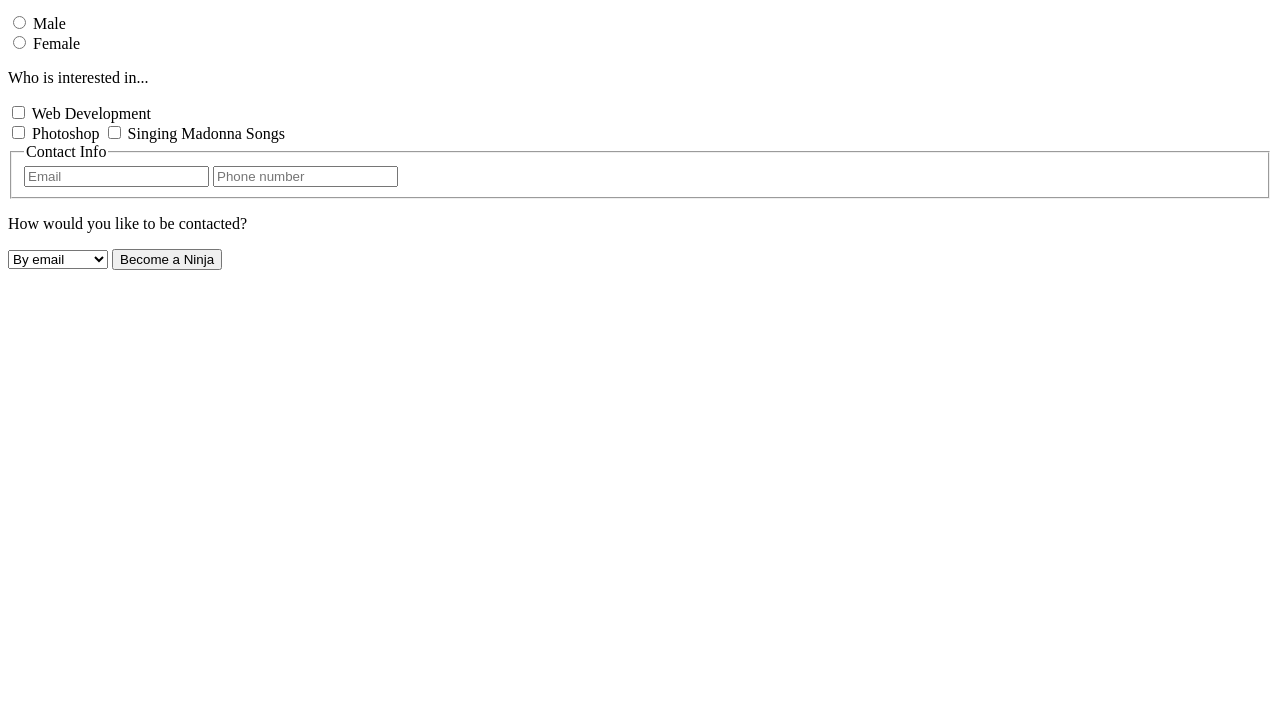
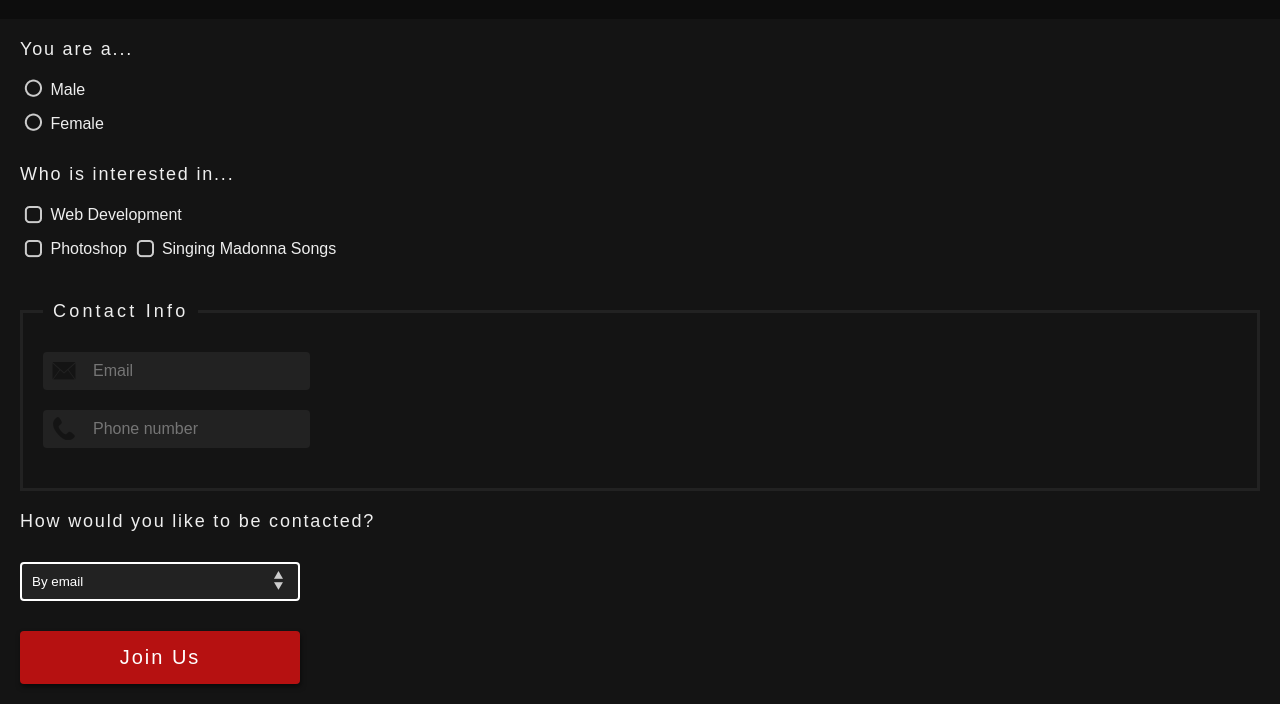
Before and after one commit to marizoo/styling-forms, a plain HTML site: page index.html in a window 1280 px wide. Shown: the part 101-805 px from the top of the page. Drawn offline with Linux system fonts and the light colour scheme.

Commit message:
finished styling the form

```diff
--- a/index.html
+++ b/index.html
@@ -43,7 +43,7 @@
             <option>By email</option>
             <option>By telephone</option>
         </select>
-        <input type="submit" value="Become a Ninja">
+        <input type="submit" value="Join Us">
     </form>
 </body>
 </html>
--- a/styles.css
+++ b/styles.css
@@ -0,0 +1,165 @@
+/* 01. BASE FORM STYLES */
+body {
+  background: #141414;
+  margin: 0;
+  font-family: Arial, Helvetica, sans-serif;
+}
+
+header {
+  background: #0d0d0d;
+  padding: 20px;
+  text-align: center;
+  color: white;
+}
+
+form {
+  margin: 20px;
+  color: #eee;
+}
+
+form p {
+  font-size: 18px;
+  letter-spacing: 0.1em;
+}
+
+/* 02. RADIO BOX Styles */
+input[type="radio"] {
+  opacity: 0;
+  width: 0;
+  margin: 0;
+}
+
+label[for="male"],
+label[for="female"] {
+  margin-bottom: 10px;
+  display: inline-block;
+  padding-left: 26px;
+  background: url("./img/checks.png") no-repeat;
+  background-position: 0 -32px;
+  line-height: 24px;
+  cursor: pointer;
+}
+
+input:checked + label[for="male"],
+input:checked + label[for="female"] {
+  background-position: 0 0;
+  color: #ce1010;
+}
+
+/* 03. CHECKBOX Styles */
+input[type="checkbox"] {
+  opacity: 0;
+  width: 0;
+  margin: 0;
+}
+
+label[for="web"],
+label[for="photoshop"],
+label[for="madonna"] {
+  display: inline-block;
+  margin-bottom: 10px;
+  padding-left: 26px;
+  background: url("./img/checks.png") no-repeat;
+  background-position: 0 -98px;
+  line-height: 24px;
+  cursor: pointer;
+}
+
+input:checked + label[for="web"],
+input:checked + label[for="photoshop"],
+input:checked + label[for="madonna"] {
+  background-position: 0 -65px;
+  color: #ce1010;
+}
+
+/* 04. TEXT INPUT Styles & FIELDSETS */
+fieldset {
+  padding: 20px;
+  margin: 20px 0;
+  border: 3px solid #222;
+}
+
+legend {
+  padding: 10px;
+  font-size: 18px;
+  letter-spacing: 0.2rem;
+}
+
+input[type="email"],
+input[type="telephone"] {
+  display: block;
+  margin-bottom: 20px;
+  padding: 10px 10px 10px 50px;
+  border: 0;
+  border-radius: 4px;
+  background: url("./img/inputs.png") no-repeat;
+  background-color: #222;
+  font-size: 16px;
+  color: #fff;
+  float: left;
+  clear: both;
+}
+
+input[type="email"] {
+  background-position: 7px 8px;
+}
+input[type="telephone"] {
+  background-position: 7px -58px;
+}
+
+/* 05. SELECT BOXES */
+select {
+  -webkit-appearance: none;
+  -moz-appearance: none;
+  -o-appearance: none;
+  -ms-appearance: none;
+  appearance: none;
+
+  display: block;
+  margin: 30px 0;
+  padding: 10px 50px 10px 10px;
+  background: url("./img/select.png") no-repeat 95% center;
+  background-color: #222;
+  color: #fff;
+  border-radius: 4px;
+  border: 2px solid #fff;
+  width: 280px;
+}
+
+input[type="submit"] {
+  background: #b61111;
+  padding: 15px;
+  color: #fff;
+  font-size: 20px;
+  letter-spacing: 0.1em;
+  border-radius: 4px;
+  border: 0;
+  box-shadow: 1px 3px 5px rgba(0, 0, 0, 0.5);
+  width: 280px;
+}
+
+/* 06. INPUT VALIDATION STYLES */
+
+input[type="email"]:valid,
+input[type="telephone"]:valid {
+  border: 2px solid #fff;
+}
+
+input[type="email"]:valid {
+  background-position: 7px -22px;
+}
+
+input[type="telephone"]:valid {
+  background-position: 7px -97px;
+}
+
+input[type="email"]:valid + .tick,
+input[type="telephone"]:valid + .tick {
+  background: url("./img/tick.png") center;
+  background-size: 100%;
+  display: block;
+  width: 20px;
+  height: 20px;
+  float: left;
+  margin: 10px;
+}
```
Also changed, not shown: app.png (added), img/checks.png (added), img/inputs.png (added), img/logo.png (added), img/select.png (added), img/tick.png (added).
